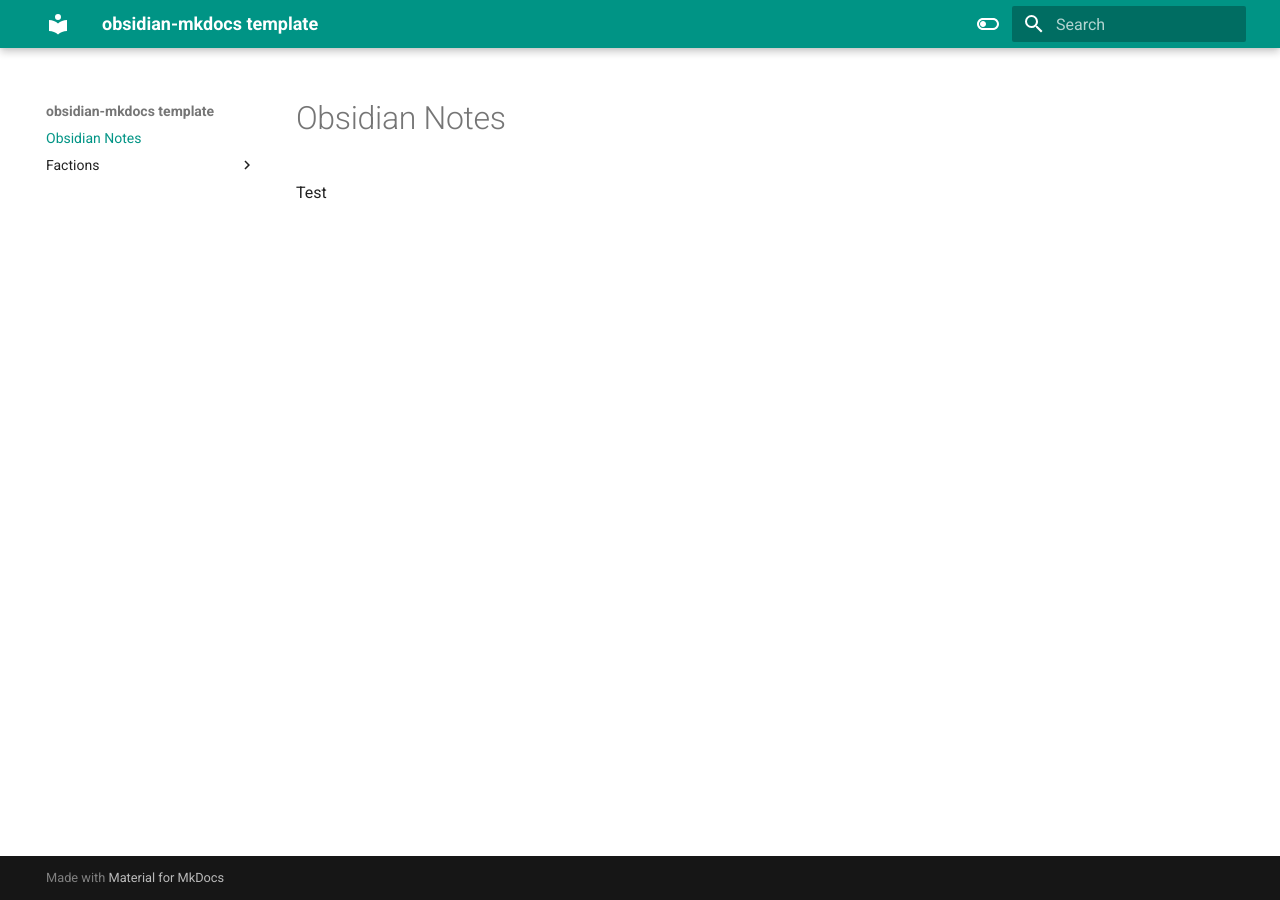
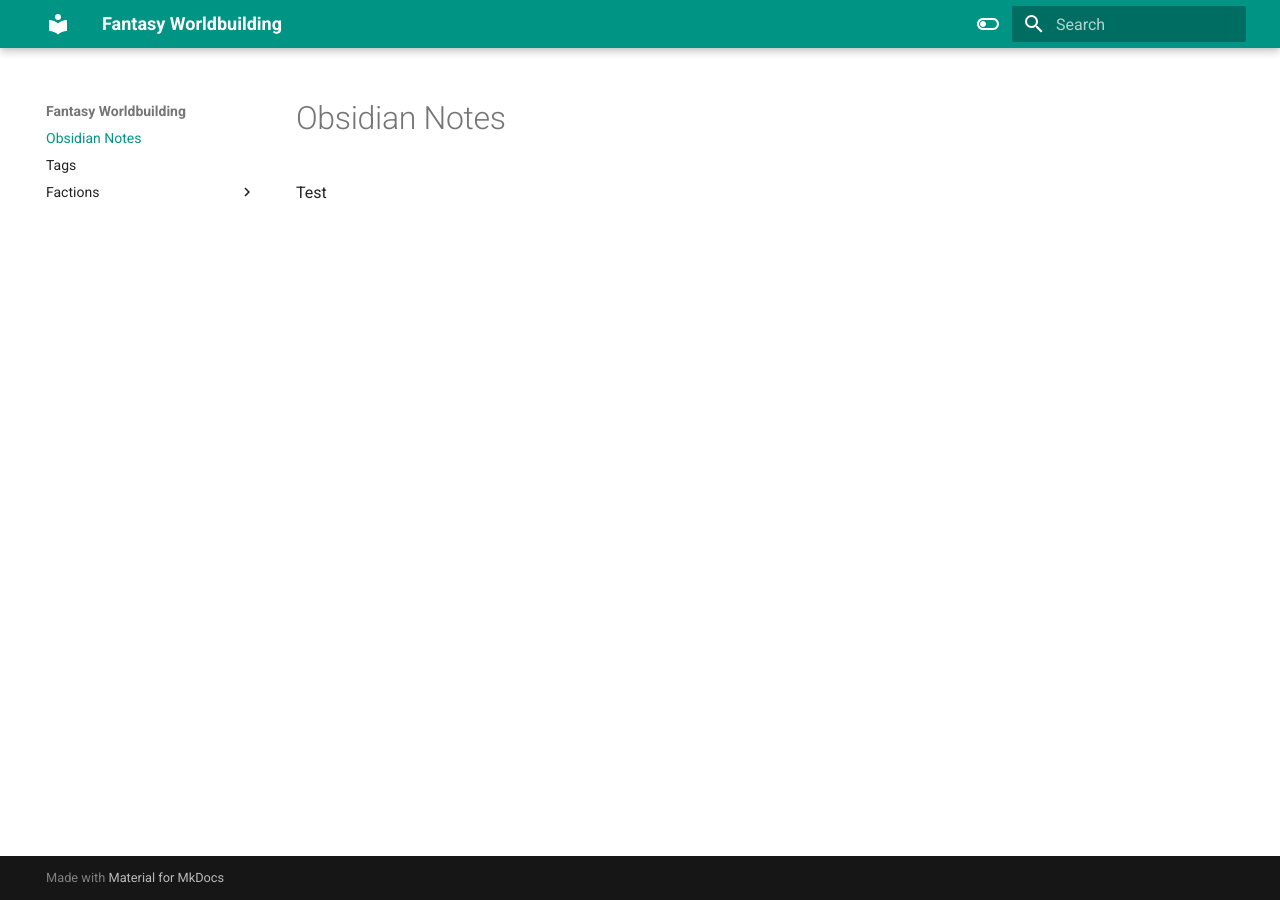
Before and after one commit to halforcmonk/FantasyWorldbuilding, an MkDocs documentation site: the page built from docs/index.md, in a window 1280 px wide. Built offline with MkDocs 1.6.1 and Material for MkDocs 9.7.7, drawn with Linux system fonts in a browser that asks for light colours.

Commit message:
vault backup: 2023-06-18 17:13:17

```diff
--- a/mkdocs.yml
+++ b/mkdocs.yml
@@ -1,4 +1,4 @@
-site_name: obsidian-mkdocs template
+site_name: Fantasy Worldbuilding
 
 theme:
     name: 'material'
@@ -51,6 +51,7 @@ markdown_extensions:
 plugins:
   - search
   - roamlinks
+  - tags
 
 
 extra_javascript:
```
Also changed, not shown: docs/tags.md (added, +1 -0 lines).
